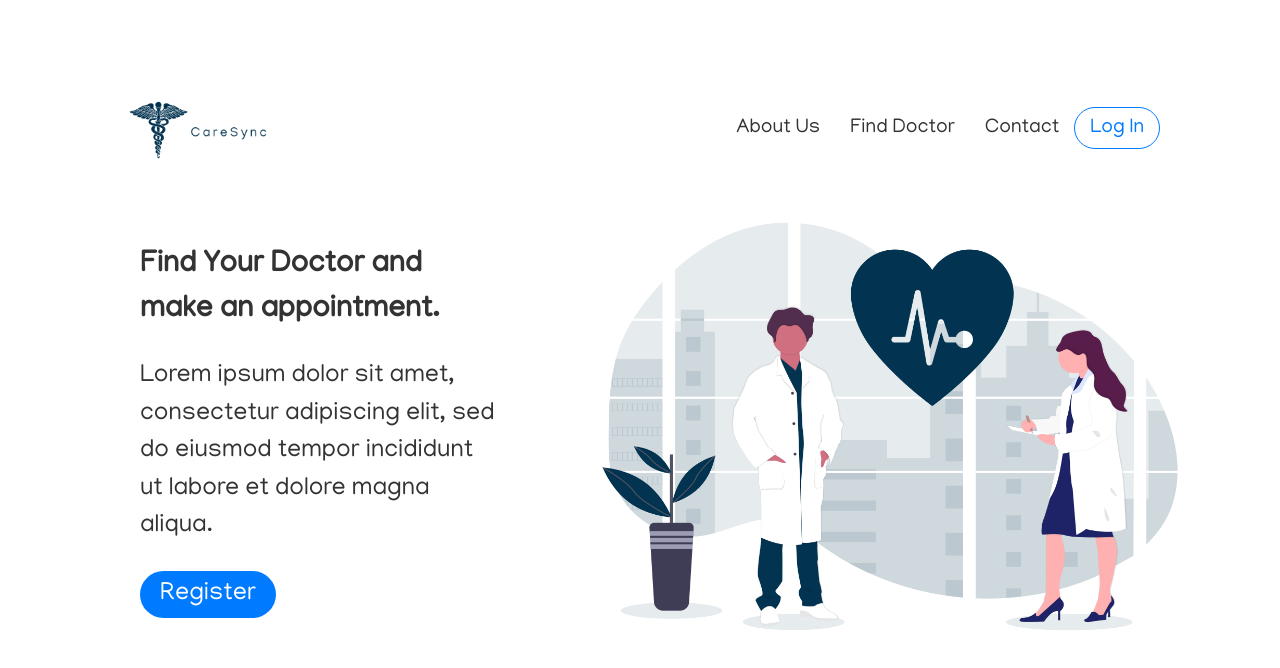
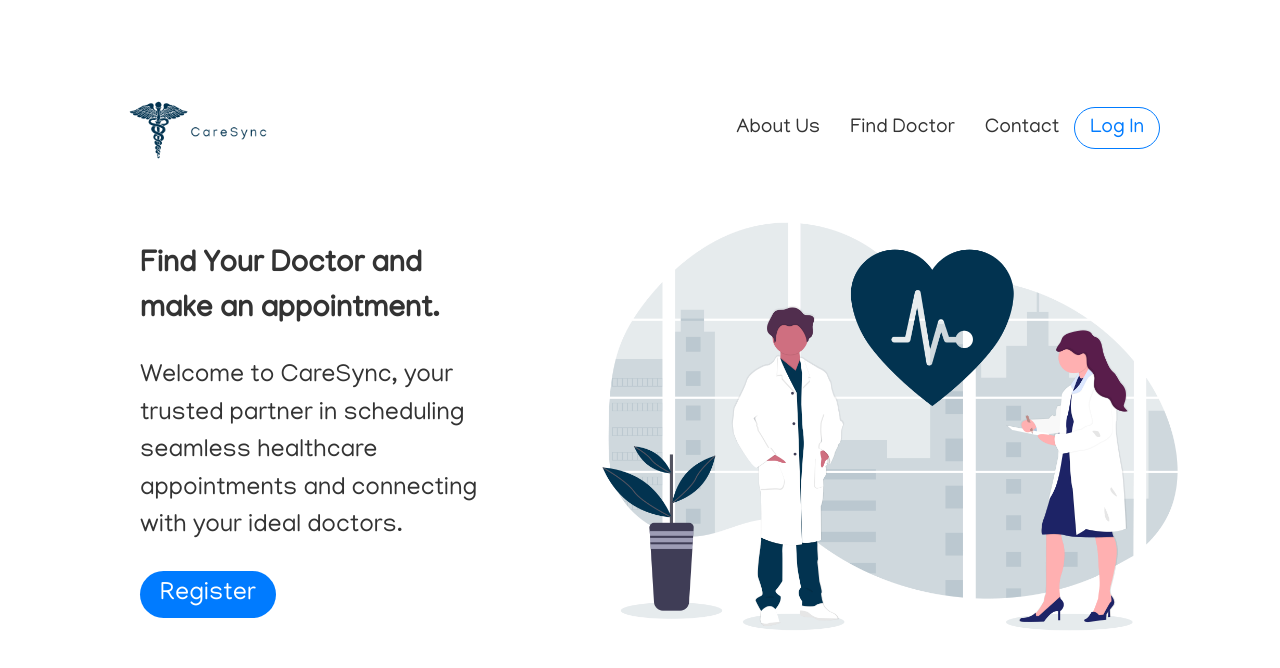
Before and after one commit to AbarquezMyk/IndustryElective-AppDev, a React (Create React App) app in the folder caresync/: page / in a window 1280 px wide. Shown: the top 668 px of the page. Built offline with nearby package versions, Linux system fonts and the light colour scheme.

Commit message:
Initial Commit of App.js

```diff
--- a/caresync/src/App.js
+++ b/caresync/src/App.js
@@ -15,9 +15,7 @@ const App = () => {
   return (
     <Router>
       <Routes>
-        {/* Default route to Home component */}
         <Route path="/" element={<Home />} />
-        <Route path="/home" element={<Home />} />
         {/* <PaymentMethods /> */}
         {/* <Calendar /> */}
         {/* <OnlineForm /> */}
--- a/caresync/src/components/Home.jsx
+++ b/caresync/src/components/Home.jsx
@@ -69,7 +69,7 @@ function Home() {
                   Find Your Doctor and <br /> make an appointment.
                 </h1>
                 <p style={{ fontSize: '25px', marginBottom: '30px', fontFamily: 'Manjari' }}>
-                  Lorem ipsum dolor sit amet, consectetur adipiscing elit, sed do eiusmod tempor incididunt ut labore et dolore magna aliqua.
+                Welcome to CareSync, your trusted partner in scheduling seamless healthcare appointments and connecting with your ideal doctors.
                 </p>
                 <a
                   href="/register"
```
